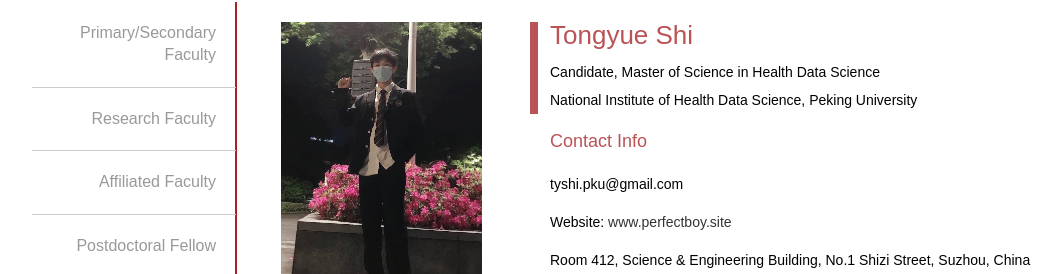
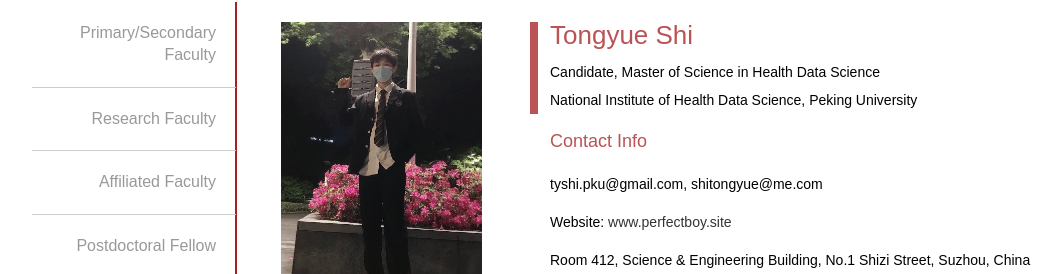
Before and after one commit to perfectboy666/perfectboy666.github.io, a Jekyll site: the page NIHDS/Tongyue Shi-NIHDS.html, which Jekyll copies as it is, in a window 1280 px wide and 900 px high, cut to the strip 279-553 px from the top of the window. Shown: the whole strip, without its empty margins (8-1070 px from the left). Built offline with Jekyll 4.4.1, drawn with Linux system fonts in a browser that asks for light colours; nearby versions of some CDN libraries; library files that are not in the unit come from our copies.

Commit message:
Update Tongyue Shi-NIHDS.html

```diff
--- a/NIHDS/Tongyue Shi-NIHDS.html
+++ b/NIHDS/Tongyue Shi-NIHDS.html
@@ -168,7 +168,7 @@
                     <div class="zzjsnyM2_1Rnr" style="padding-left: 20px;">
                       <div class="subTitle25 gp-f18" style="margin: 15px 0 10px;color: #ba5356;font-size: 1.8rem;">
                         Contact Info</div>
-                      <p>tyshi.pku@gmail.com</p>
+                      <p>tyshi.pku@gmail.com, shitongyue@me.com</p>
                       <p>Website: <a href="http://www.perfectboy.site/">www.perfectboy.site</a></p>
                       <p>Room 412, Science & Engineering Building, No.1 Shizi Street, Suzhou, China</p>
                       <p>Medical Science & Technology Building, No.38 Xueyuan Rd, Haidian District, Beijing, China</p>
```
